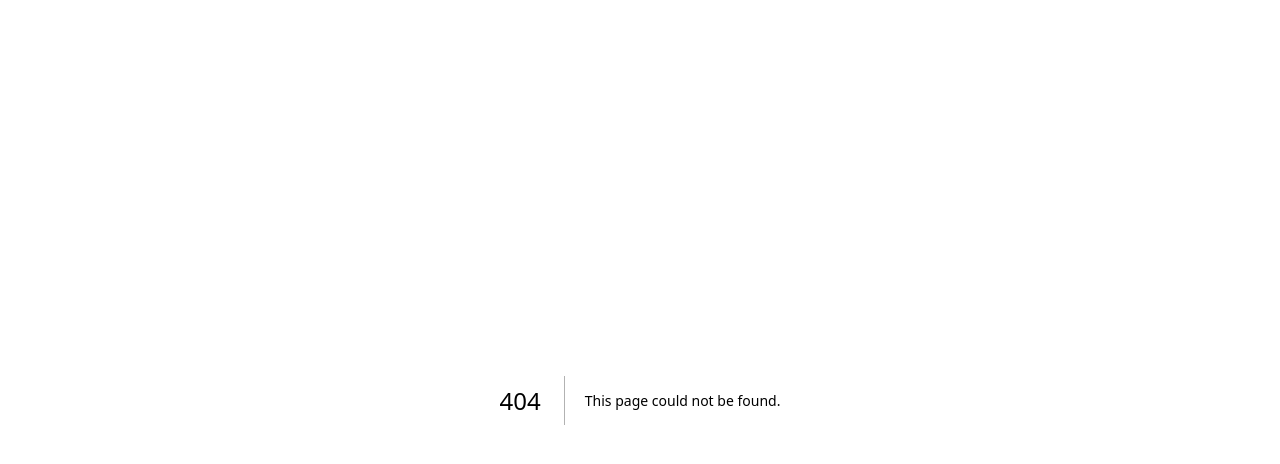
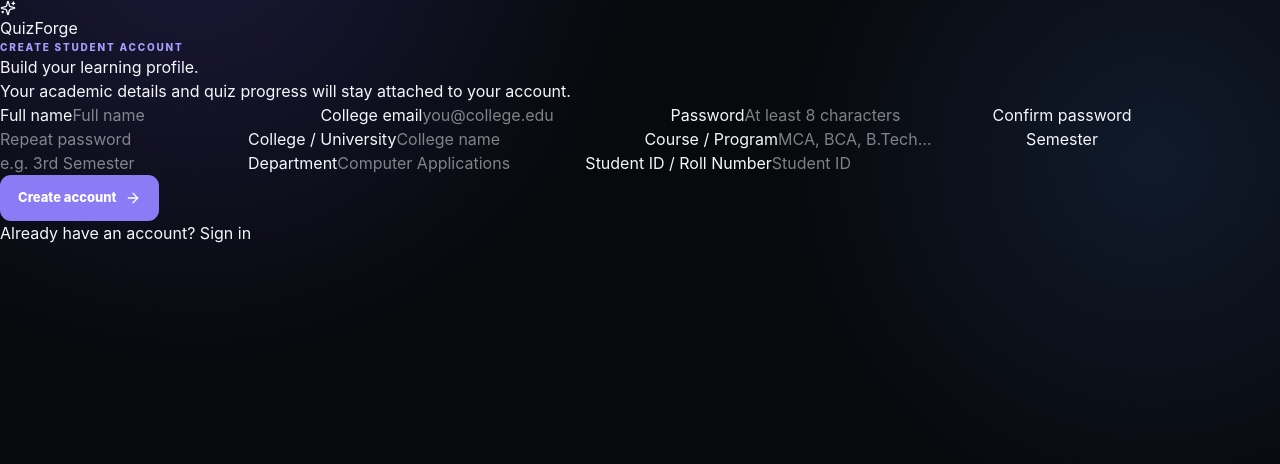
Before and after one commit to Prashant-112-coder/quizforcollege, a Next.js app: page /auth/signup in a window 1280 px wide. Before the commit this address had no page. Shown: the top 464 px of the page. Built offline with nearby package versions, Linux system fonts and the light colour scheme.

Commit message:
feat: add secure student authentication foundation

```diff
--- /dev/null
+++ b/app/auth/signup/page.tsx
@@ -0,0 +1,49 @@
+"use client";
+
+import Link from "next/link";
+import { useRouter } from "next/navigation";
+import { FormEvent, useState } from "react";
+import { ArrowRight, Loader2, Sparkles } from "lucide-react";
+import { createClient } from "@/lib/supabase/client";
+
+const initial={fullName:"",email:"",password:"",confirm:"",college:"",course:"",semester:"",department:"",studentId:""};
+
+export default function SignupPage(){
+  const router=useRouter(); const [form,setForm]=useState(initial); const [loading,setLoading]=useState(false); const [message,setMessage]=useState(""); const [error,setError]=useState("");
+  function set(name:keyof typeof initial,value:string){setForm(prev=>({...prev,[name]:value}))}
+  async function submit(event:FormEvent){
+    event.preventDefault();setError("");setMessage("");
+    if(Object.values(form).some(v=>!v.trim())){setError("Please complete every field.");return}
+    if(form.password.length<8){setError("Password must be at least 8 characters.");return}
+    if(form.password!==form.confirm){setError("Passwords do not match.");return}
+    setLoading(true);
+    const {data,error}=await createClient().auth.signUp({
+      email:form.email.trim().toLowerCase(),password:form.password,
+      options:{emailRedirectTo:window.location.origin+"/auth/confirm",data:{
+        full_name:form.fullName.trim(),college:form.college.trim(),course:form.course.trim(),
+        semester:form.semester.trim(),department:form.department.trim(),student_id:form.studentId.trim()
+      }}
+    });
+    if(error){setError(error.message);setLoading(false);return}
+    if(data.session){router.replace("/dashboard");router.refresh();return}
+    setMessage("Account created. Check your email to confirm the account, then sign in.");
+    setLoading(false);
+  }
+  return <main className="auth-page"><section className="auth-card auth-card-wide">
+    <Link href="/" className="auth-brand"><span><Sparkles size={16}/></span>QuizForge</Link>
+    <div className="auth-heading"><div className="eyebrow">CREATE STUDENT ACCOUNT</div><h1>Build your learning profile.</h1><p>Your academic details and quiz progress will stay attached to your account.</p></div>
+    <form className="auth-form" onSubmit={submit}><div className="auth-grid">
+      <label>Full name<input value={form.fullName} onChange={e=>set("fullName",e.target.value)} autoComplete="name" placeholder="Full name"/></label>
+      <label>College email<input type="email" value={form.email} onChange={e=>set("email",e.target.value)} autoComplete="email" placeholder="you@college.edu"/></label>
+      <label>Password<input type="password" value={form.password} onChange={e=>set("password",e.target.value)} autoComplete="new-password" placeholder="At least 8 characters"/></label>
+      <label>Confirm password<input type="password" value={form.confirm} onChange={e=>set("confirm",e.target.value)} autoComplete="new-password" placeholder="Repeat password"/></label>
+      <label>College / University<input value={form.college} onChange={e=>set("college",e.target.value)} placeholder="College name"/></label>
+      <label>Course / Program<input value={form.course} onChange={e=>set("course",e.target.value)} placeholder="MCA, BCA, B.Tech…"/></label>
+      <label>Semester<input value={form.semester} onChange={e=>set("semester",e.target.value)} placeholder="e.g. 3rd Semester"/></label>
+      <label>Department<input value={form.department} onChange={e=>set("department",e.target.value)} placeholder="Computer Applications"/></label>
+      <label className="auth-full">Student ID / Roll Number<input value={form.studentId} onChange={e=>set("studentId",e.target.value)} placeholder="Student ID"/></label>
+    </div>{error&&<div className="auth-error">{error}</div>}{message&&<div className="auth-success">{message}</div>}
+    <button className="button auth-submit" disabled={loading}>{loading?<><Loader2 size={16} className="spin"/>Creating account…</>:<>Create account <ArrowRight size={16}/></>}</button></form>
+    <p className="auth-switch">Already have an account? <Link href="/auth/login">Sign in</Link></p>
+  </section></main>;
+}
```
